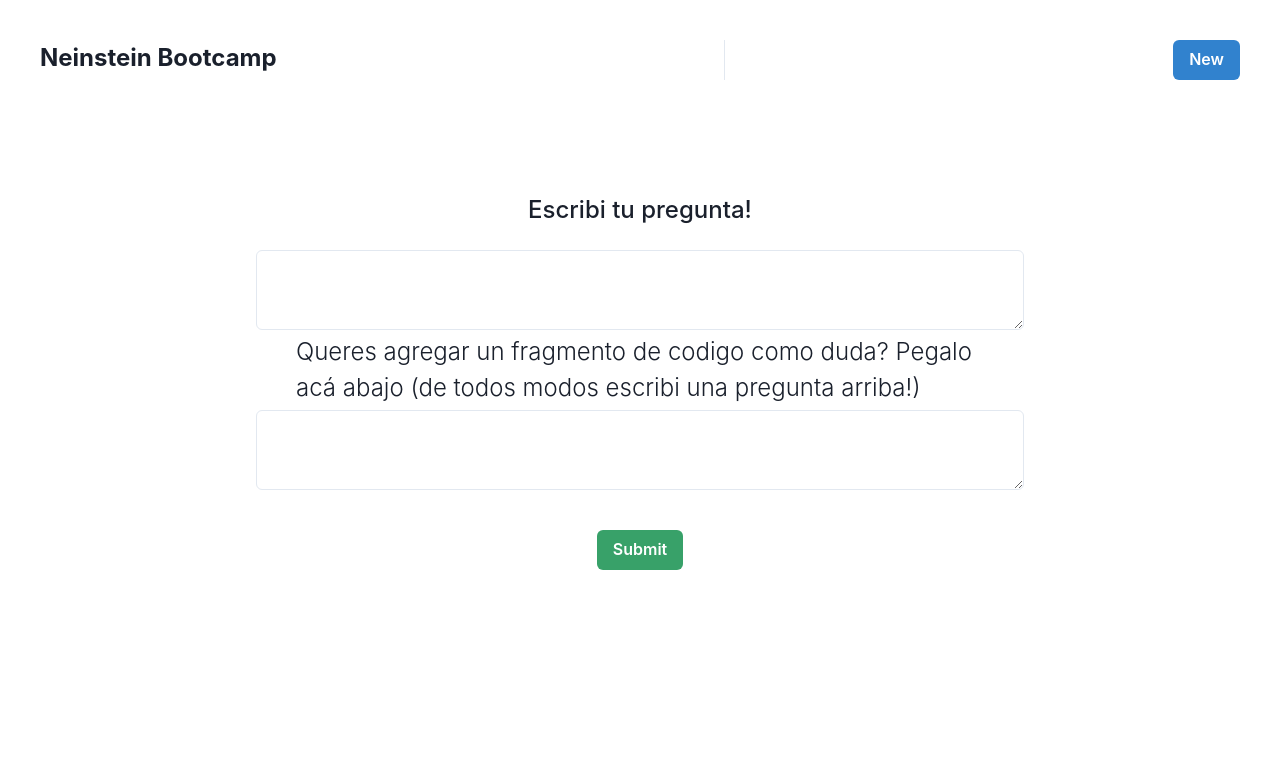
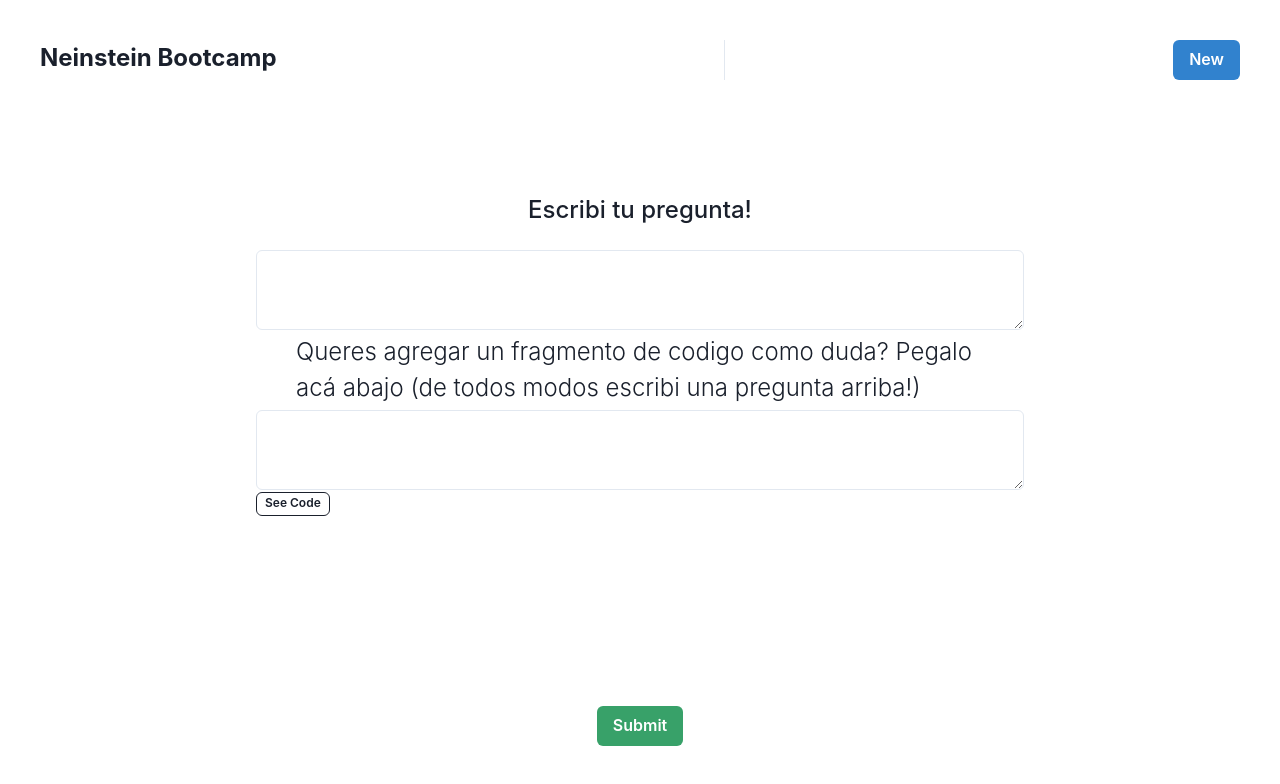
Before and after one commit to agusortola/coderaceBootcamp, a React (Create React App) app: page /create in a window 1280 px wide. Shown: the top 784 px of the page. Built offline with nearby package versions, Linux system fonts and the light colour scheme; no server answers.

Commit message:
añado editor

```diff
--- a/package.json
+++ b/package.json
@@ -10,10 +10,12 @@
     "@testing-library/jest-dom": "^5.14.1",
     "@testing-library/react": "^11.2.7",
     "@testing-library/user-event": "^12.8.3",
+    "codemirror": "^5.62.3",
     "dotenv": "^8.2.0",
     "framer-motion": "^4.1.17",
     "moment": "^2.29.1",
     "react": "^17.0.2",
+    "react-codemirror2": "^7.2.1",
     "react-dom": "^17.0.2",
     "react-router-dom": "^5.2.0",
     "react-scripts": "4.0.3",
--- a/src/components/Create.js
+++ b/src/components/Create.js
@@ -6,13 +6,14 @@ import { useContext } from "react";
 import { DataContext } from "./DataContext";
 import { Link } from "react-router-dom";
 import { useHistory } from "react-router-dom";
+import Editor from "./Editor";
 
 const Create = () => {
   const [title, setTitle] = useState("");
-  const [codeFragment, setCodeFragment] = useState([""]);
+  const [codeFragment, setCodeFragment] = useState("");
+  const [value, setValue] = useState("");
 
   const history = useHistory();
-
 
   const { setNewQuestion } = useContext(DataContext);
 
@@ -22,8 +23,7 @@ const Create = () => {
     e.preventDefault();
     const question = { title, codeFragment, date, answers };
     setNewQuestion(question);
-    history.push("/")
-
+    history.push("/");
   };
   return (
     <Center marginTop={50}>
@@ -41,7 +41,8 @@ const Create = () => {
         </Center>
         <Center h={30} p={10}>
           <Text fontSize={24} fontWeight={300}>
-            Queres agregar un fragmento de codigo como duda? Pegalo acá abajo (de todos modos escribi una pregunta arriba!)
+            Queres agregar un fragmento de codigo como duda? Pegalo acá abajo
+            (de todos modos escribi una pregunta arriba!)
           </Text>
         </Center>
         <Center>
@@ -50,10 +51,27 @@ const Create = () => {
             onChange={(e) => setCodeFragment(e.target.value)}
           ></Textarea>
         </Center>
+        <div className="pane top-pane">
+          <Editor
+            language="xml"
+            displayName="HTML"
+            value={codeFragment}
+            onChange={setCodeFragment}
+          />
+        </div>
+        <div className="pane">
+          <iframe
+            title="output"
+            sandbox="allow-scripts"
+            frameBorder="0"
+            width="100%"
+            maxHeight="40px"
+          />
+        </div>
         <Center marginTop={10}>
-            <Button colorScheme="green" onClick={handleSubmit}>
-              Submit
-            </Button>
+          <Button colorScheme="green" onClick={handleSubmit}>
+            Submit
+          </Button>
         </Center>
       </Box>
     </Center>
--- /dev/null
+++ b/src/components/Editor.js
@@ -0,0 +1,39 @@
+import "codemirror/lib/codemirror.css";
+import "codemirror/theme/material.css";
+import "codemirror/mode/xml/xml";
+import { Controlled as ControlledEditor } from "react-codemirror2";
+import { useState } from "react";
+import { Button } from "@chakra-ui/react";
+
+const Editor = (props) => {
+  const { language, value, onChange } = props;
+  const [isOpen, setIsOpen] = useState(false);
+
+  function handleChange(value) {
+    onChange(value);
+  }
+  return (
+    <div className="editor-container">
+      <div className="editor-title">
+        <Button onClick={() => setIsOpen(!isOpen)}
+        colorScheme='grey' variant="outline" size="xs">See Code</Button>
+      </div>
+      {isOpen && (
+        <ControlledEditor
+          onBeforeChange={handleChange}
+          value={value}
+          className="code-mirror-wrapper"
+          options={{
+            lineWrapping: true,
+            lint: true,
+            mode: language,
+            theme: "material",
+            lineNumbers: true,
+          }}
+        />
+      )}
+    </div>
+  );
+};
+
+export default Editor;
--- a/src/components/List.js
+++ b/src/components/List.js
@@ -1,9 +1,5 @@
 import {
-  IconButton,
-  HStack,
-  VStack,
-  Text,
-  Center,
+
   Accordion,
 } from "@chakra-ui/react";
 
@@ -11,15 +7,20 @@ import QuestionItem from "./QuestionItem";
 import { useContext } from "react";
 import { DataContext } from "./DataContext";
 
-const handleClick = () => {
-
-};
 
 const List = () => {
 
   const { data: questions } = useContext(DataContext);
 
-  console.log("questions", questions)
+
+  // function handleClick(){
+
+  //   fetch("https://61293109068adf001789b814.mockapi.io/questions/" + 10,{
+  //     method:"DELETE",
+  //   }).then(()=>{
+  //     console.log('deleteados')
+  //   })
+  // }
 
   return (
     <div display="block" width="100%">
--- a/src/components/QuestionItem.js
+++ b/src/components/QuestionItem.js
@@ -17,6 +17,7 @@ import useFetch from "../useFetch";
 import { useContext } from "react";
 import { DataContext } from "./DataContext";
 import { useEffect } from "react";
+import Editor from "./Editor";
 
 const QuestionItem = ({ question }) => {
 
@@ -54,7 +55,10 @@ const QuestionItem = ({ question }) => {
             />
           </Link>
         </AccordionButton>
-        <Code>{question.codeFragment}</Code>
+        <Editor  language="xml"
+            displayName="HTML"
+            value={question.codeFragment}
+            />
       </h2>
 
       {!!question.answers &&
```
Also changed, not shown: src/components/DataContext.js (line endings or trailing spaces), 1 other file (tests, documents, lock files or other folders).
